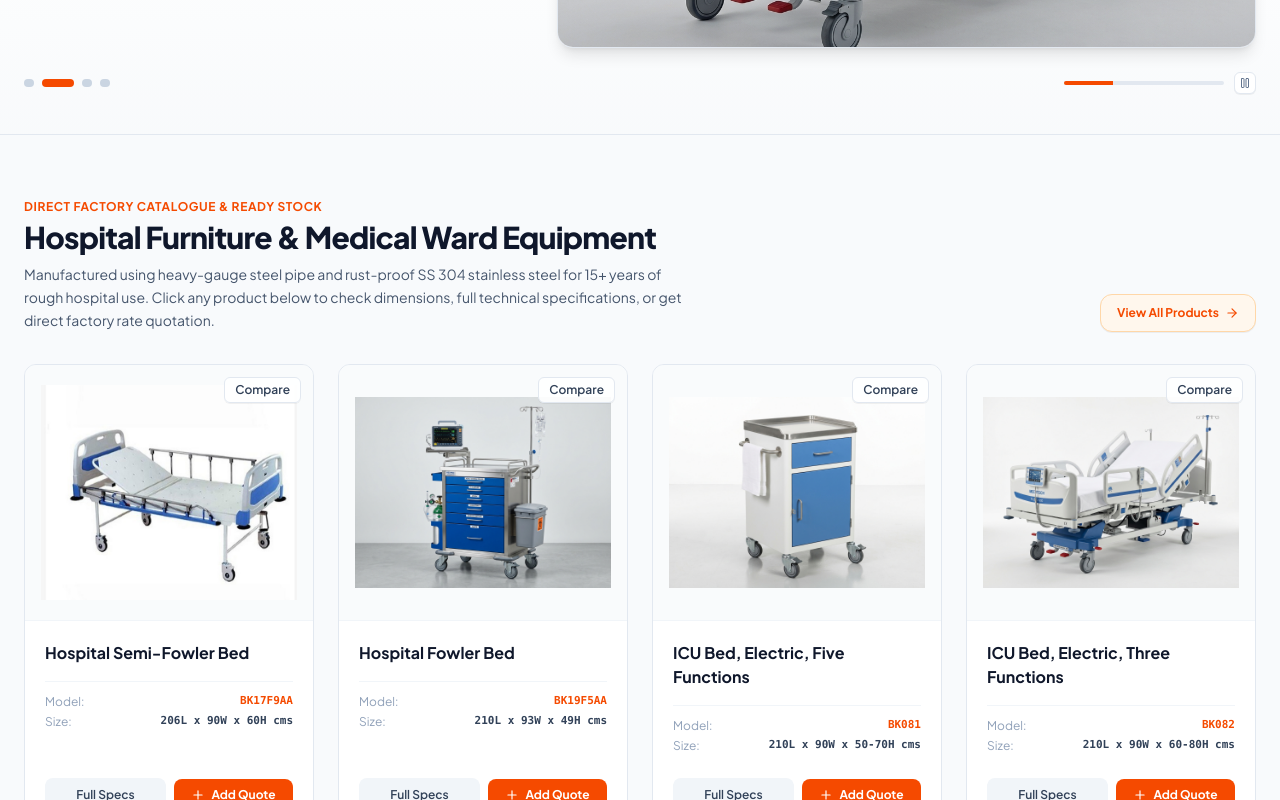
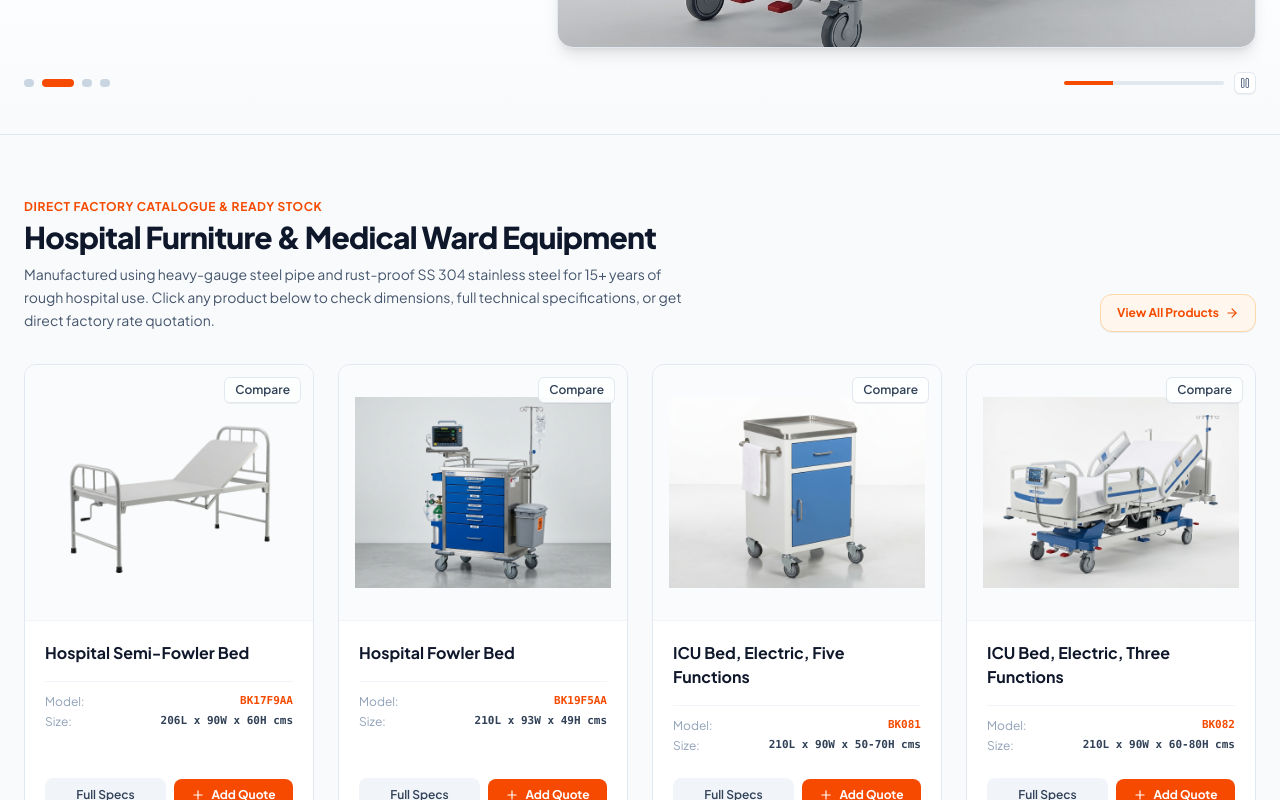
Before and after one commit to BK-Fabrication/bk_web_app, a React (Vite) app: page / in a window 1280 px wide. Shown: the part 487-1287 px from the top of the page. Built offline with nearby package versions, Linux system fonts and the light colour scheme.

Commit message:
feat: update primary image path and add new image to gallery for product BK001 in product data

```diff
--- a/src/data/products.ts
+++ b/src/data/products.ts
@@ -1899,7 +1899,7 @@ export const MEDICAL_PRODUCTS: MedicalProduct[] = [
     "categoryLabel": "Hospital Beds",
     "subtitle": "",
     "description": "Hospital Semi-Fowler Bed. Framework: M.S.; Head and foot panels: high-quality moulded, removable; Top: two sections; Back lift: manual; Epoxy powder coating.",
-    "image": "/assets/images/bk_001/1 BK001.jpg",
+    "image": "/assets/images/bk_001/bk001_100.png",
     "specs": {
       "material": "M.S.",
       "dimensions": "206L x 90W x 60H cms",
@@ -1923,6 +1923,7 @@ export const MEDICAL_PRODUCTS: MedicalProduct[] = [
     "leadTime": "",
     "isFeatured": false,
     "images": [
+      "/assets/images/bk_001/bk001_100.png",
       "/assets/images/bk_001/1 BK001.jpg",
       "/assets/images/bk_001/3 BK001.jpg",
       "/assets/images/bk_001/4 BK001.jpg",
```
Also changed, not shown: public/assets/images/bk_001/bk001_100.png (added).
